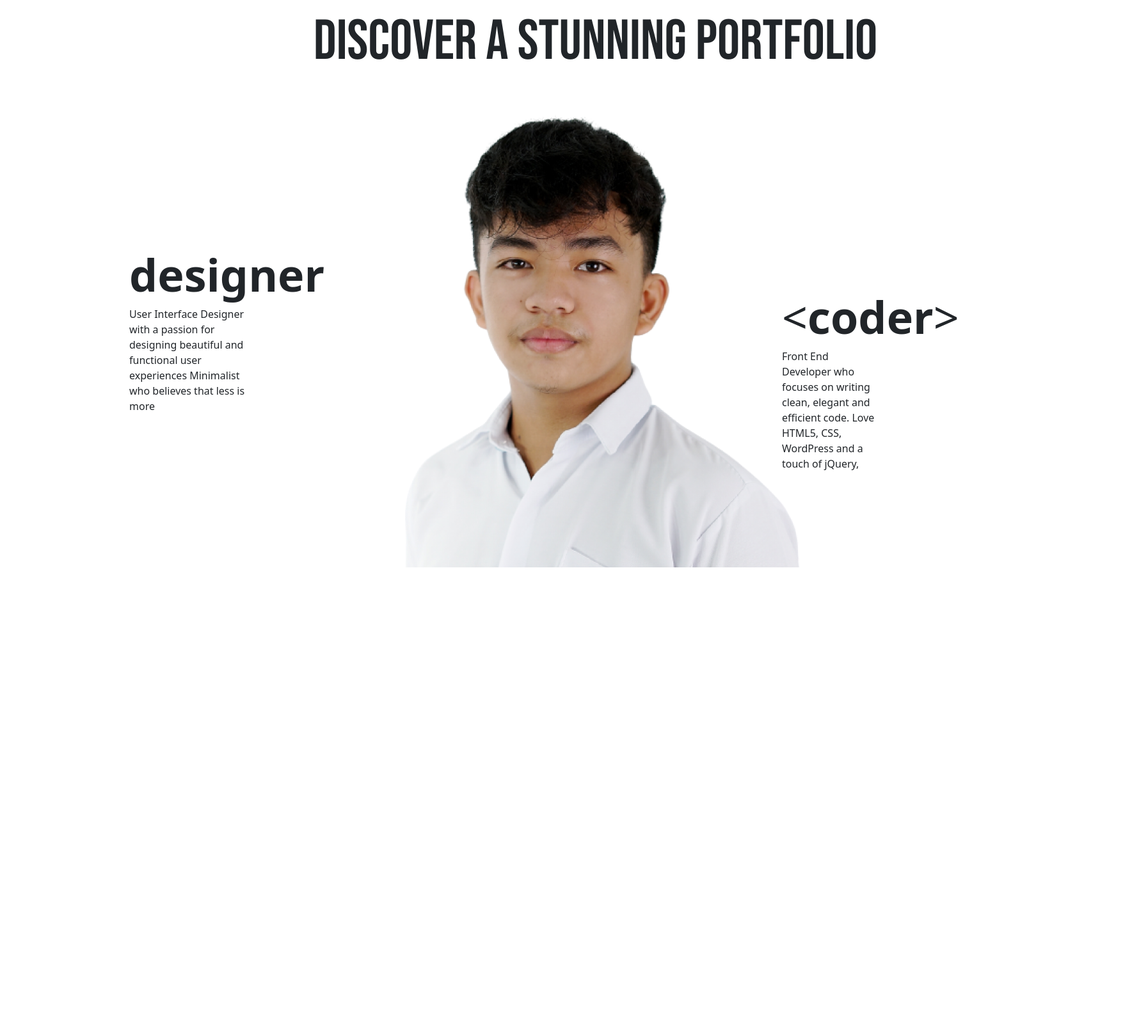
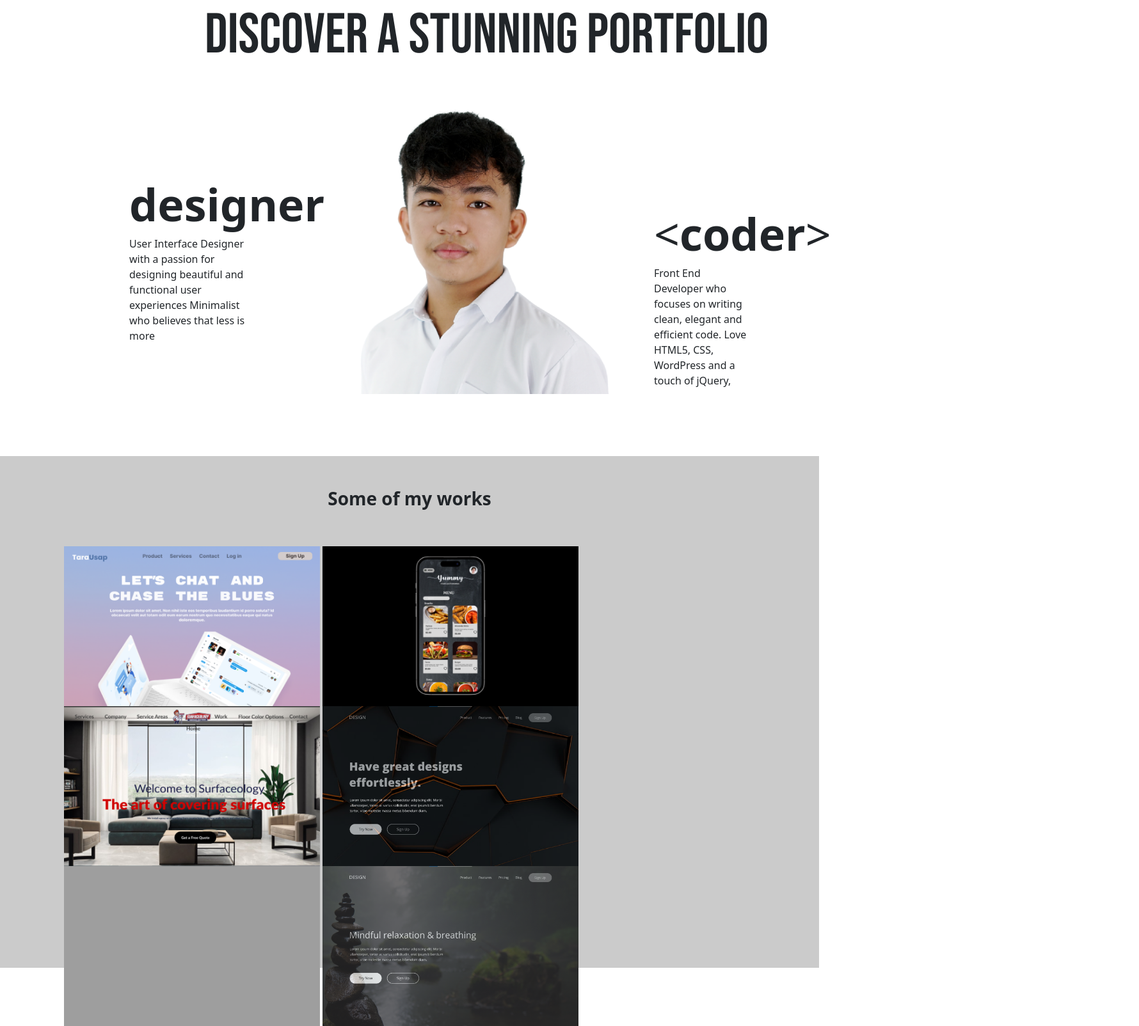
Before and after one commit to chichidogie/Portfolio, a plain HTML site: page index.html in a window 1280 px wide. Shown: the part 137-1741 px from the top of the page at 64% size, 1780 px wide, since content can reach past the window. Before the commit the page ends 1160 px from the top, so only its background shows below. Drawn offline with nearby package versions, Linux system fonts and the light colour scheme; grey boxes are pictures that could not be loaded.

Commit message:
Add files via upload

```diff
--- a/css/style.css
+++ b/css/style.css
@@ -1,13 +1,15 @@
 *{
     margin: 0;
     padding: 0;
-  box-sizing: border-box;
   }
 
+  body{
+    overflow-x: hidden;
+  }
   .hero{
     position: relative;
     width: 100%;
-  height: 90px;
+    height: 80px;
     background: #000000;
   }
 
@@ -39,7 +41,13 @@ nav ul li a:hover{
   .h1{
     position: relative;
     top: 60px;
-  left: 490px;
+    left: 320px;
+  }
+
+  .image{
+   position: absolute;
+    top: 300px;
+    left: 480px;
      }
 
   .text{
@@ -47,6 +55,10 @@ nav ul li a:hover{
     padding: 20px;
     top: 10px;
     z-index: 3;
+  }
+  #qwerty{
+    height: 100%;
+
   }
 
   #text1{
@@ -56,13 +68,33 @@ nav ul li a:hover{
   }
 
   #text2{
-  left: 1000px;
-  top: -230px;
+    left: 800px;
+    top: -250px;
 
   }
- .image{
-position:relative;
-height: 100px;
+
+.h2{
+    position: relative;
+    top: 50px;
+    left: 420px;
+}
+.portfolio{
+    background-color:#CBCBCB;
+    height: 100vh;
+
+}
+h3{
+    position: relative;
+    text-align: center;
+    top: 50px;
+}
+.images{
+    position: relative;
     top: 100px;
-left: 500px;
+    margin-left: 100px;
 }
+
+
+#img1{
+    top: 100px;
+}
--- a/index.html
+++ b/index.html
@@ -19,7 +19,7 @@
 <body>
    <div class="hero">
     <nav>
-      <img style="height: 70px;" src="./img/logo.jpg" alt="logo">
+      <img style="height: 50px;" src="./img/logo.jpg" alt="logo">
       <ul style="color: white ; font-size: 20px;">
         <li><a href=""></a>Home</li>
         <li><a href=""></a>Portfolio</li>
@@ -29,11 +29,12 @@
       </ul>
     </nav>
    </div>
+   <section id="qwerty">
     <div class="h1">
       <h1 style="font-size:220%;">Discover a stunning Portfolio</h1>
     </div>
     <div class="image">
-    <img src="./img/12344 1.png" alt="">
+      <img style="height: 453px;" src="./img/12344 1.png" alt="">
     </div>
     <div class="container-fluid">
       <div class="row">
@@ -49,6 +50,25 @@
         Front End Developer who focuses on writing clean, elegant and efficient code. Love HTML5, CSS, WordPress and a touch of jQuery,
         </p>
         </div>
+        </div>
+        </div>
+
+   </section>
+
+      <!--portfolio section-->
+      <section class="portfolio" id="portfolio">
+        <h3><b>Some of my works</b></h3>
+        <div class="images">
+        <img style="height: 250px; width: 400px;" src="./img/image 1.png" alt="" id="img1">
+        <img style="height: 250px; width: 400px;" src="./img/image 2.png" alt="" id="img2">
+        <img style="height: 250px; width: 400px;" src="./img/image 3.png" alt="" id="img3">
+        <img style="height: 250px; width: 400px;" src="./img/-image 4.png" alt="" id="img4">
+        <img style="height: 250px; width: 400px;" src="./img/image5.png" alt="" id="img5">
+        <img style="height: 250px; width: 400px;" src="./img/image6.png" alt="" id="img6">
+        </div>
+      </section>
+
+
 
 
 </body>
```
Also changed, not shown: img/-image 4.png (added), img/image6.png (added), 1 other file. Lines whose indentation alone changed are shown as unchanged.
